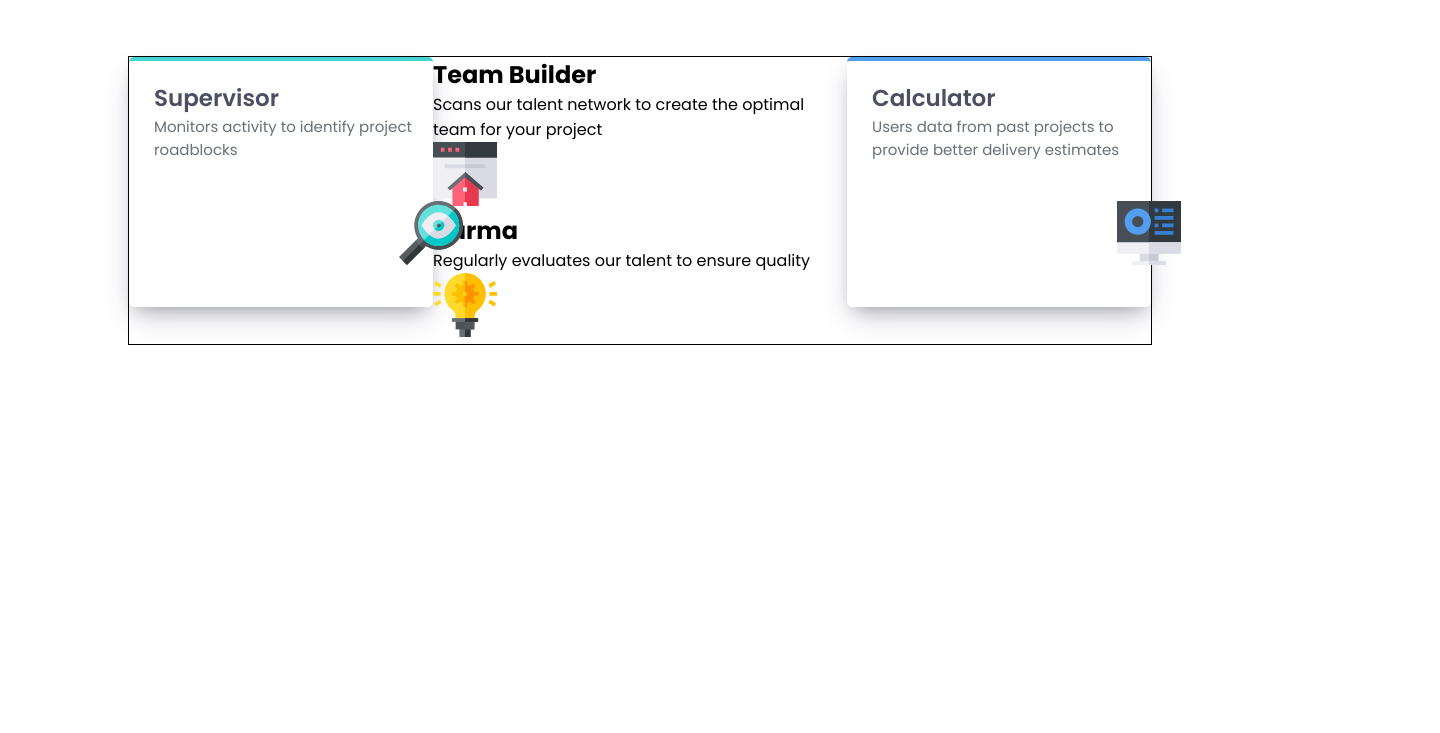
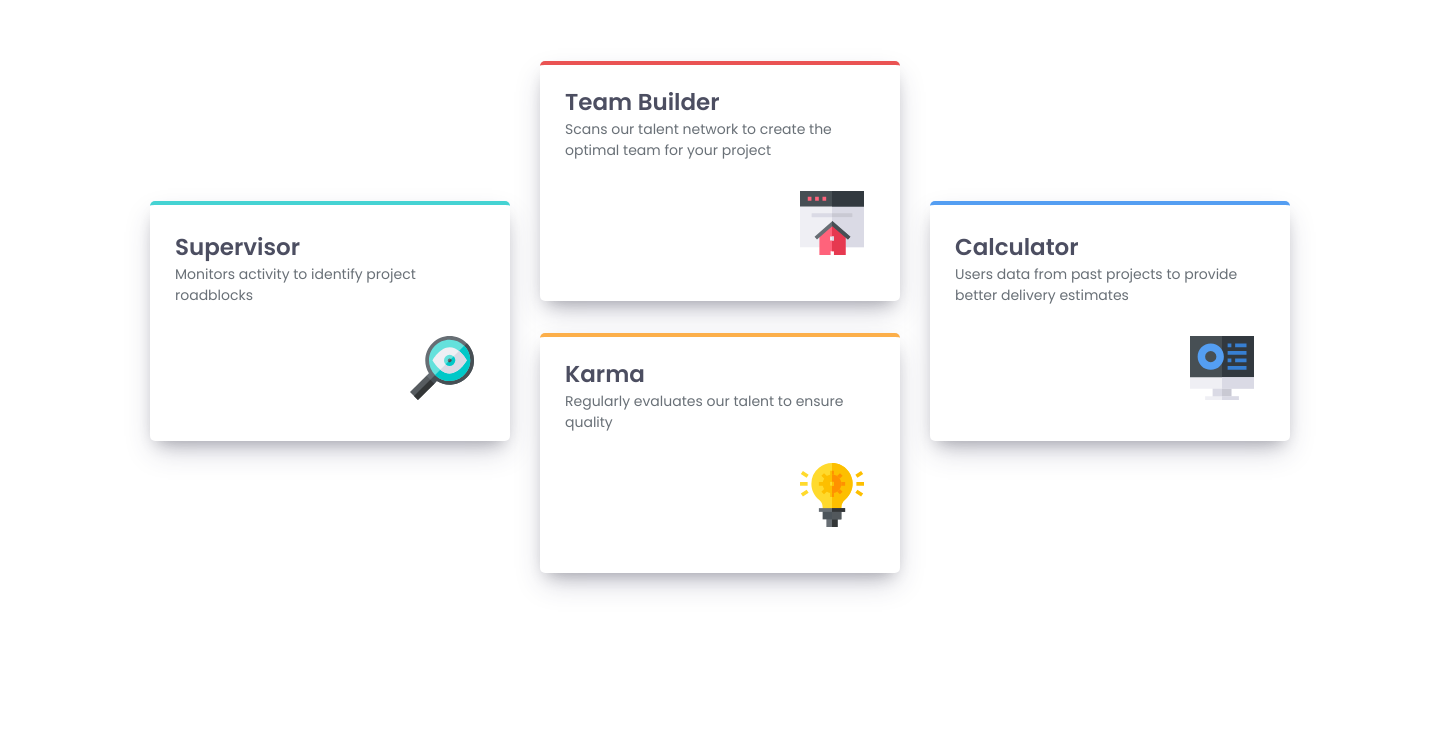
Before and after one commit to maria202costa/Four-Card-Section, a plain HTML site: page index.html in a window 1280 px wide. Shown: the part 231-964 px from the top of the page, 1440 px wide, since content can reach past the window. Before the commit the page ends 800 px from the top, so only its background shows below. Drawn offline with Linux system fonts and the light colour scheme.

Commit message:
Second Update

```diff
--- a/style.css
+++ b/style.css
@@ -9,6 +9,7 @@
 
 body {
   background-color: #fff;
+  width: 1440px;
 }
 
 /*Section*/
@@ -18,84 +19,149 @@ body {
 }
 
 .intro-pg {
-  font-size: 2rem;
+  font-size: 2.4rem;
   font-weight: 200;
   color: hsl(212, 6%, 44%);
 }
 
 .title {
-  font-size: 2rem;
+  font-size: 2.4rem;
   font-weight: 600;
   color: hsl(234, 12%, 34%);
 }
 
 .description-pg {
-  margin: 0 480px 0 480px; /*observação*/
+  margin: 0 425px 0 425px;
   font-weight: 400;
-  font-size: 0.9rem;
+  font-size: 1rem;
   color: hsl(212, 6%, 44%);
 }
 
 /*Main*/
 main {
-  border: 1px solid;
-  margin: 4rem 8rem 10rem 8rem; /*observação*/
+  margin-top: 4rem;
+  margin-left: 150px;
+  margin-right: 150px;
+  margin-bottom: 10rem;
   display: flex;
   justify-content: space-between;
 }
 
 /*Main: supervisor*/
 .supervisor-div {
-  height: 250px;
-  width: 400px; /*observação*/
+  height: 240px;
+  width: 360px; /*observação*/
   border-top: 4px solid hsl(180, 62%, 55%);
   border-radius: 5px;
   box-shadow: rgba(50, 50, 93, 0.25) 0px 13px 27px -5px,
     rgba(0, 0, 0, 0.3) 0px 8px 16px -8px;
+  margin-top: 140px;
 }
 
 .supervisor-div h2 {
-  padding: 20px 5px 0 25px; /*observação*/
+  padding: 25px 15px 0 25px;
   font-size: 23px;
   font-weight: 600;
   color: hsl(234, 12%, 34%);
 }
 
 .supervisor-div p {
-  padding: 0 5px 0 25px; /*observação*/
-  font-size: 15px;
+  padding: 0 45px 0 25px;
+  font-size: 14px;
   font-weight: 400;
   color: hsl(212, 6%, 44%);
 }
 
 .supervisor-div img {
-  transform: translate(270px, 40px); /*observação*/
+  transform: translate(260px, 30px);
 }
 
 /*Main: calculator*/
 .calculator-div {
-  height: 250px;
-  width: 400px;
+  height: 240px;
+  width: 360px;
   border-top: 4px solid hsl(212, 86%, 64%);
   border-radius: 5px;
   box-shadow: rgba(50, 50, 93, 0.25) 0px 13px 27px -5px,
     rgba(0, 0, 0, 0.3) 0px 8px 16px -8px;
+  margin-top: 140px;
 }
 
 .calculator-div h2 {
-  padding: 20px 5px 0 25px; /*observação*/
+  padding: 25px 15px 0 25px;
   font-size: 23px;
   font-weight: 600;
   color: hsl(234, 12%, 34%);
 }
 
 .calculator-div p {
-  padding: 0 5px 0 25px; /*observação*/
-  font-size: 15px;
+  padding: 0 45px 0 25px;
+  font-size: 14px;
   font-weight: 400;
   color: hsl(212, 6%, 44%);
 }
 
 .calculator-div img {
-  transform: translate(270px, 40px); /*observação*/
+  transform: translate(260px, 30px);
 }
+
+/*Double card div*/
+.double-card-div {
+  display: flex;
+  flex-direction: column;
+  gap: 2rem;
+}
+
+.TeamBuilder-div {
+  height: 240px;
+  width: 360px;
+  border-top: 4px solid hsl(0, 78%, 62%);
+  border-radius: 5px;
+  box-shadow: rgba(50, 50, 93, 0.25) 0px 13px 27px -5px,
+    rgba(0, 0, 0, 0.3) 0px 8px 16px -8px;
+}
+
+.TeamBuilder-div h2 {
+  padding: 20px 5px 0 25px;
+  font-size: 23px;
+  font-weight: 600;
+  color: hsl(234, 12%, 34%);
+}
+
+.TeamBuilder-div p {
+  padding: 0 45px 0 25px;
+  font-size: 14px;
+  font-weight: 400;
+  color: hsl(212, 6%, 44%);
+}
+
+.TeamBuilder-div img {
+  transform: translate(260px, 30px);
+}
+
+.Karma-div {
+  height: 240px;
+  width: 360px;
+  border-top: 4px solid hsl(34, 97%, 64%);
+  border-radius: 5px;
+  box-shadow: rgba(50, 50, 93, 0.25) 0px 13px 27px -5px,
+    rgba(0, 0, 0, 0.3) 0px 8px 16px -8px;
+}
+
+.Karma-div h2 {
+  padding: 20px 5px 0 25px;
+  font-size: 23px;
+  font-weight: 600;
+  color: hsl(234, 12%, 34%);
+}
+
+.Karma-div p {
+  padding: 0 45px 0 25px;
+  font-size: 14px;
+  font-weight: 400;
+  color: hsl(212, 6%, 44%);
+}
+
+.Karma-div img {
+  transform: translate(260px, 30px);
+}
```
